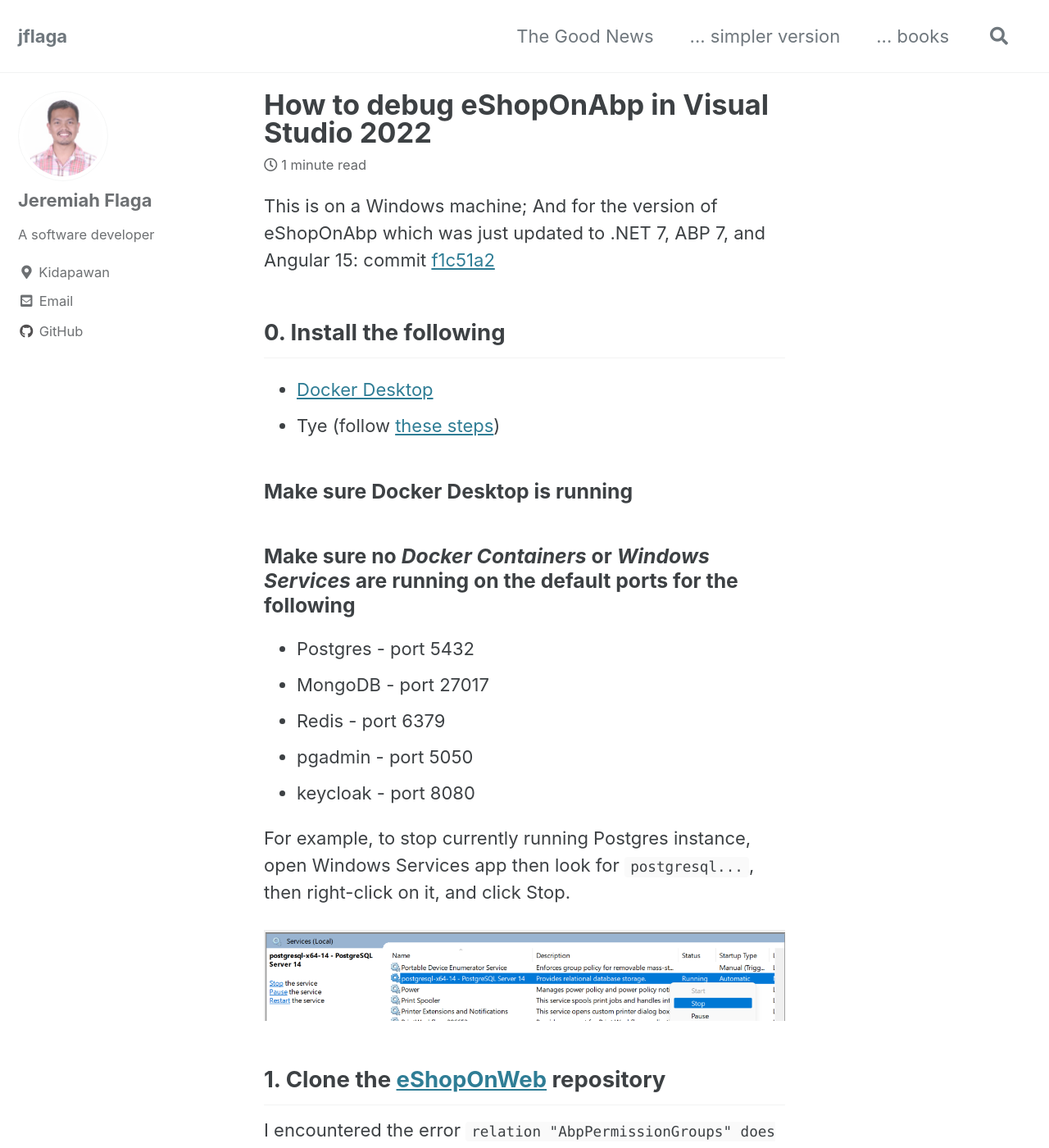
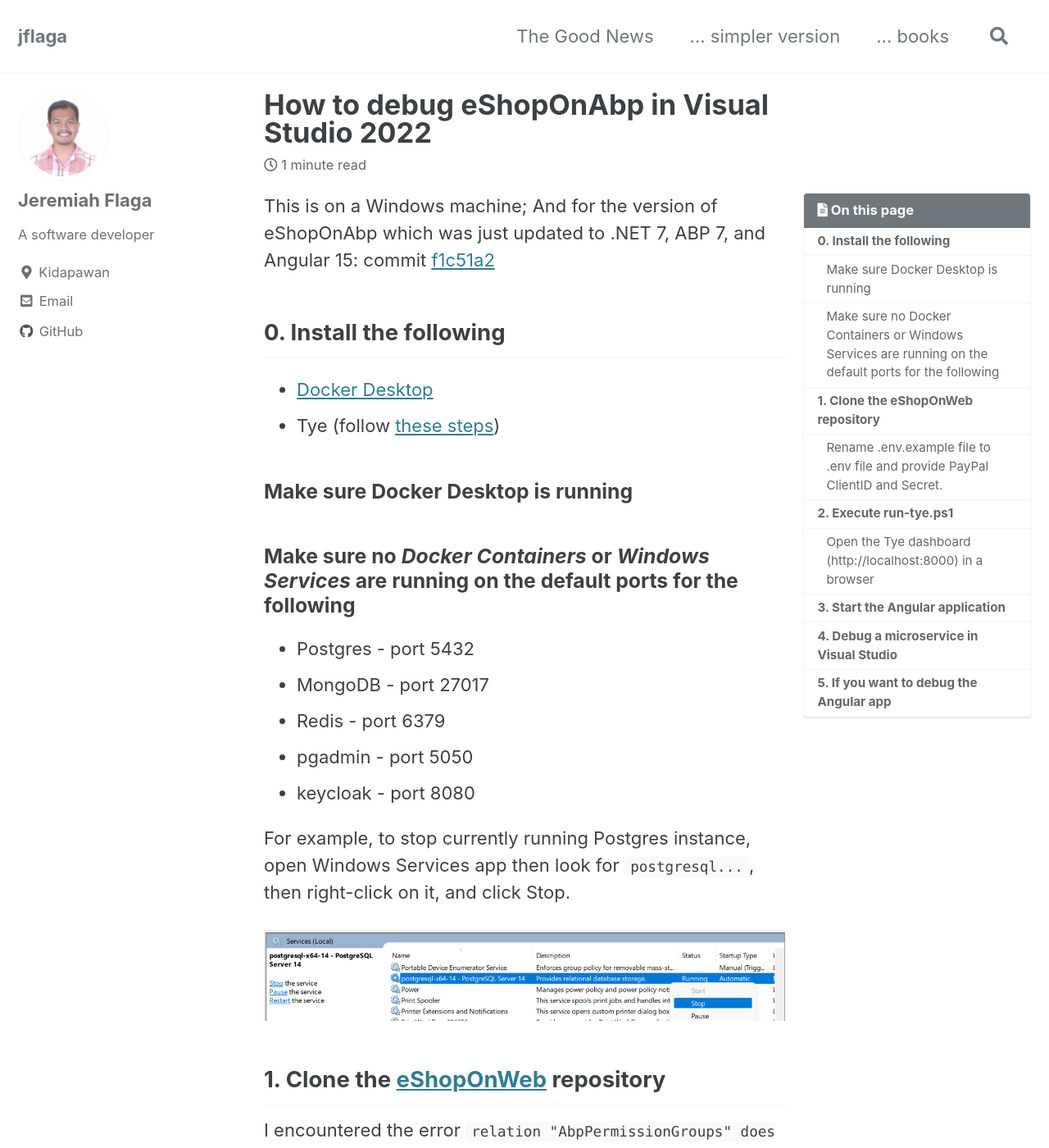
Before and after one commit to jflaga/jflaga.github.io, a Jekyll site: the page built from _posts/2023/2023-05-14-how-to-debug-eShopOnAbp-in-Visual-Studio-c3aca0f.md, in a window 1280 px wide and 1400 px high. Shown: the whole window at 82% size. Built offline with Jekyll 4.4.1, drawn with Linux system fonts in a browser that asks for light colours; cached includes are drawn as plain includes; part of the change alters nothing that is shown.

Commit message:
Add table of contents to first post

```diff
--- a/_posts/2023/2023-05-14-how-to-debug-eShopOnAbp-in-Visual-Studio-c3aca0f.md
+++ b/_posts/2023/2023-05-14-how-to-debug-eShopOnAbp-in-Visual-Studio-c3aca0f.md
@@ -11,6 +11,10 @@ tags:
   - .NET
   - C#
 published: true
+
+toc: true
+toc_label:
+toc_icon:  # corresponding Font Awesome icon name (without fa prefix)
 ---
 
 <!-- 2023-05-10 12:15 AM PHT: started -->
```
